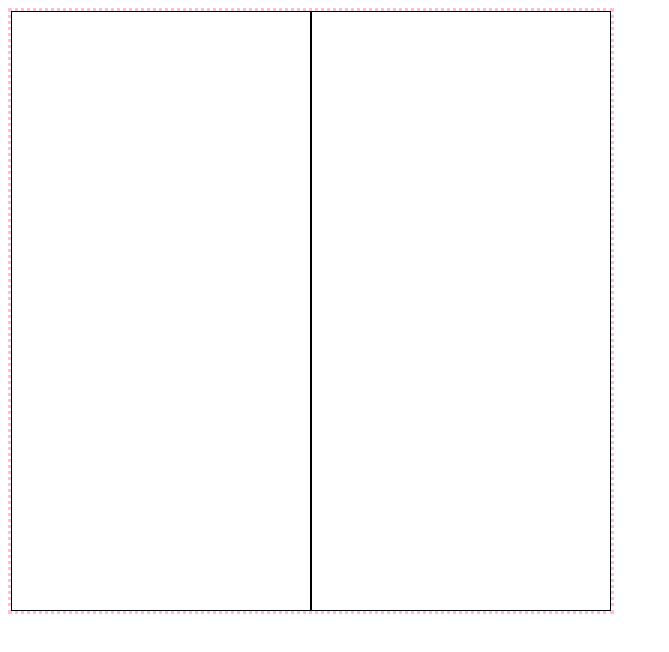
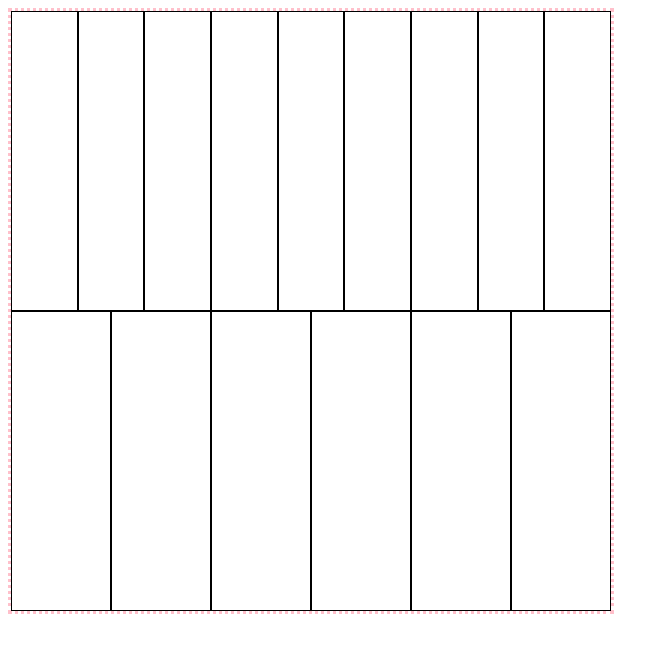
Before and after one commit to Justfixation/etch-a-sketch, a plain HTML site: page index.html in a window 1280 px wide. Shown: the whole page, without its empty margins (0-669 px from the left). Drawn offline with Linux system fonts and the light colour scheme.

Commit message:
Create grid-generating function

```diff
--- a/javascript.js
+++ b/javascript.js
@@ -1,5 +1,7 @@
 const gridhouse = document.querySelector("#gridhouse");
 gridhouse.style.backgroundColor = "white";
+/*
+Two test tiles below vvvv
 
 const tile1 = document.createElement("div");
 const tile2 = document.createElement("div");
@@ -9,3 +11,14 @@ tile2.classList.toggle("tile");
 
 gridhouse.appendChild(tile1);
 gridhouse.appendChild(tile2);
+*/
+
+function addGrid(gridSize) {
+    for(let gridCounter = 0; gridCounter < gridSize; gridCounter++) {
+        let div = document.createElement("div");
+        div.classList.toggle("tile");
+        gridhouse.appendChild(div);
+    }
+}
+
+addGrid(15);
--- a/style.css
+++ b/style.css
@@ -14,12 +14,15 @@ body {
 #gridhouse {
     display: flex;
     border: 3px pink dotted;
-    justify-content: space-around;
+    justify-content: center;
     height: 75vh;
     width: 75vh;
+    flex-flow: row wrap;
 }
 
 .tile {
     border: 1px black solid;
+    min-width: 10%;
+    margin: 0px;
     flex-grow: 1;
 }
```
